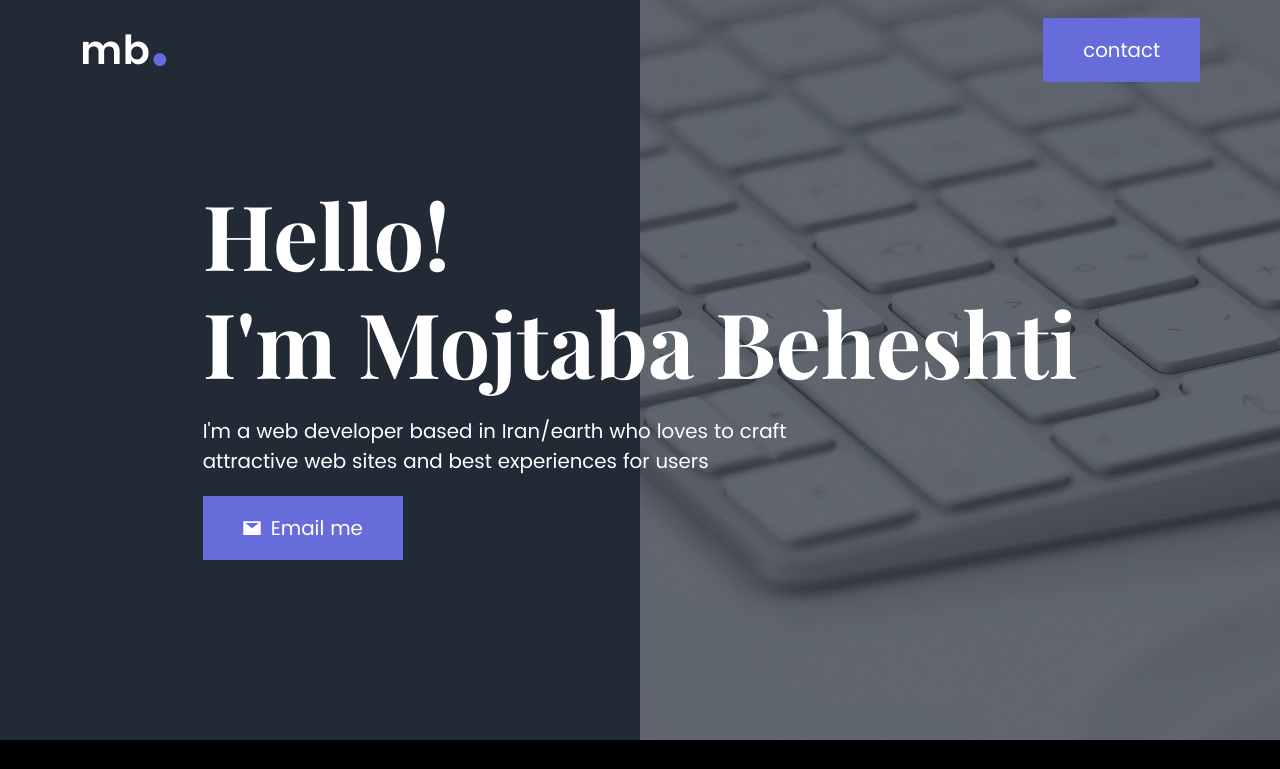
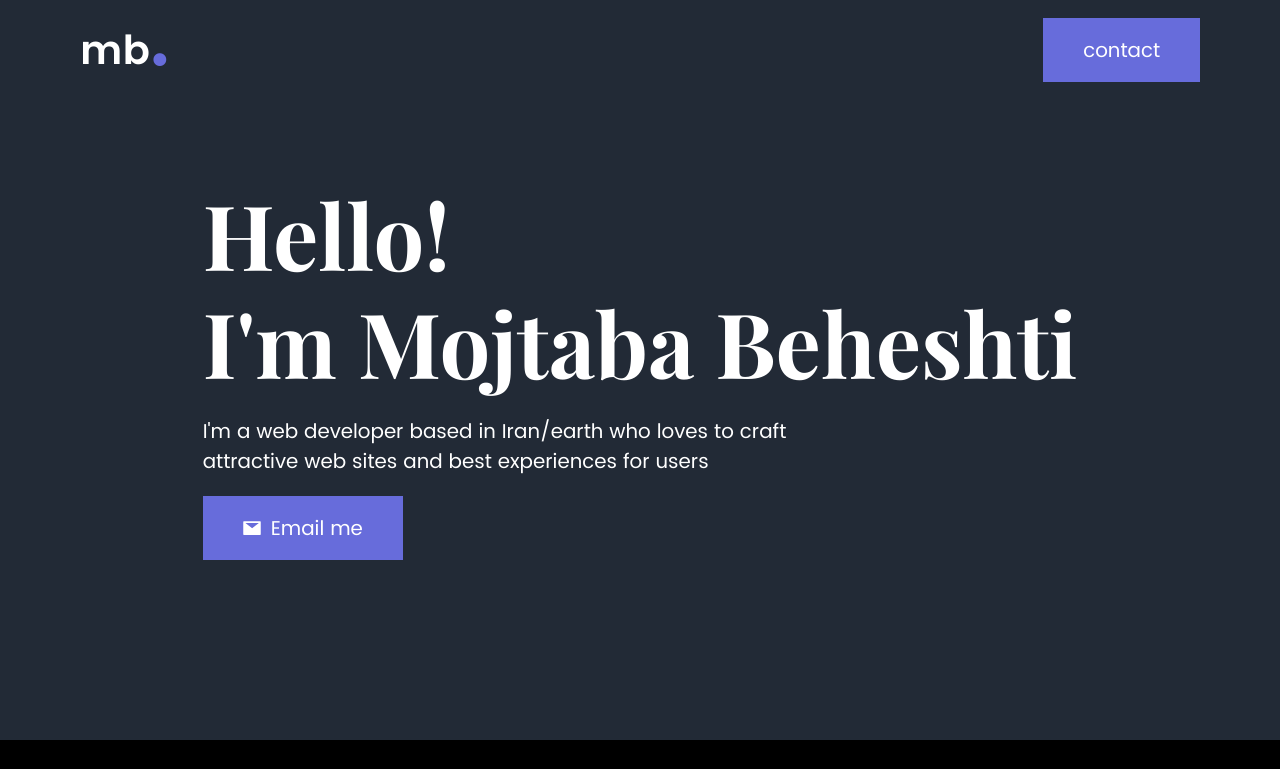
Before and after one commit to moji2002/personal-website, a Next.js app: page / in a window 1280 px wide. Shown: the top 769 px of the page. Built offline with nearby package versions, Linux system fonts and the light colour scheme.

Commit message:
handle hero image loading state

```diff
--- a/components/home/Hero.jsx
+++ b/components/home/Hero.jsx
@@ -2,11 +2,16 @@ import Button from "../common/Button";
 import Image from "next/image";
 import s from "./hero.module.scss";
 import * as icons from "../common/icons";
+import { useState } from "react";
 
 const Hero = () => {
+  const [isImageLoaded, setImageLoaded] = useState(false);
   return (
     <div className={s.wrapper}>
-      <div className={s.imgWrapper}>
+      <div
+        className={s.imgWrapper}
+        style={{ opacity: isImageLoaded ? 0.3 : 0 }}
+      >
         <Image
           src="/images/hero.jpg"
           alt=""
@@ -14,6 +19,7 @@ const Hero = () => {
           objectFit="cover"
           priority
           sizes="50vw"
+          onLoadingComplete={() => setImageLoaded(true)}
         />
       </div>
       <div className={s.inner}>
--- a/components/home/hero.module.scss
+++ b/components/home/hero.module.scss
@@ -28,11 +28,10 @@
   right: 0;
   bottom: 0;
   top: 0;
-  opacity: 5%;
+  transition: opacity ease 1s;
 
   @media only screen and (min-width: 1024px) {
     width: 50%;
-    opacity: 30%;
   }
 }
 
```
